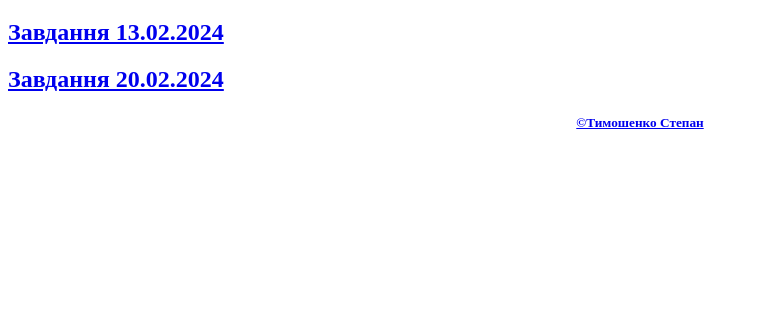
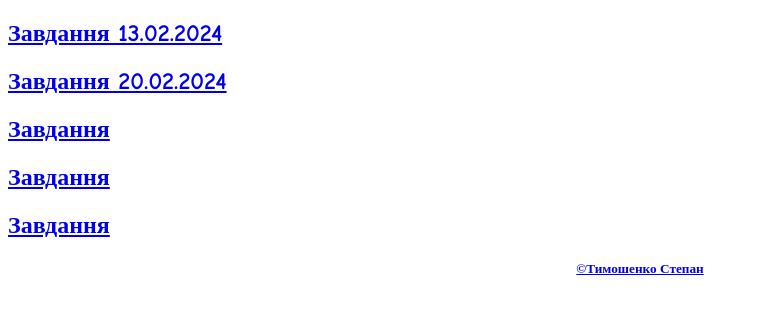
Before and after one commit to TimoshenkoStepan/A, a plain HTML site: page index.html in a window 1280 px wide. Shown: the part 87-398 px from the top of the page, without its empty margins (0-759 px from the left). Drawn offline with Linux system fonts and the light colour scheme.

Commit message:
Update index.html

```diff
--- a/index.html
+++ b/index.html
@@ -3,6 +3,7 @@
 <head>
    <meta charset="utf-8">
    <title>Сайт Тимошенко Степана</title>
+   <link rel="stylesheet" type="text/css" href="style.css">
 </head>
 <body>
    <header>
@@ -12,6 +13,9 @@
    <section>
       <a href="Z13022024.html"> <h2>Завдання 13.02.2024</h2>
       <a href="Z20022024.html"> <h2>Завдання 20.02.2024</h2>
+      <a href="Z05032024.html"> <h2>Завдання </h2>
+      <a href="Z25042024.html"> <h2>Завдання </h2>
+      <a href="Zavdannya7.html"> <h2>Завдання </h2>
    </section>
    <footer>
       <h5 align="center">&#169Тимошенко Степан</h5>
```
